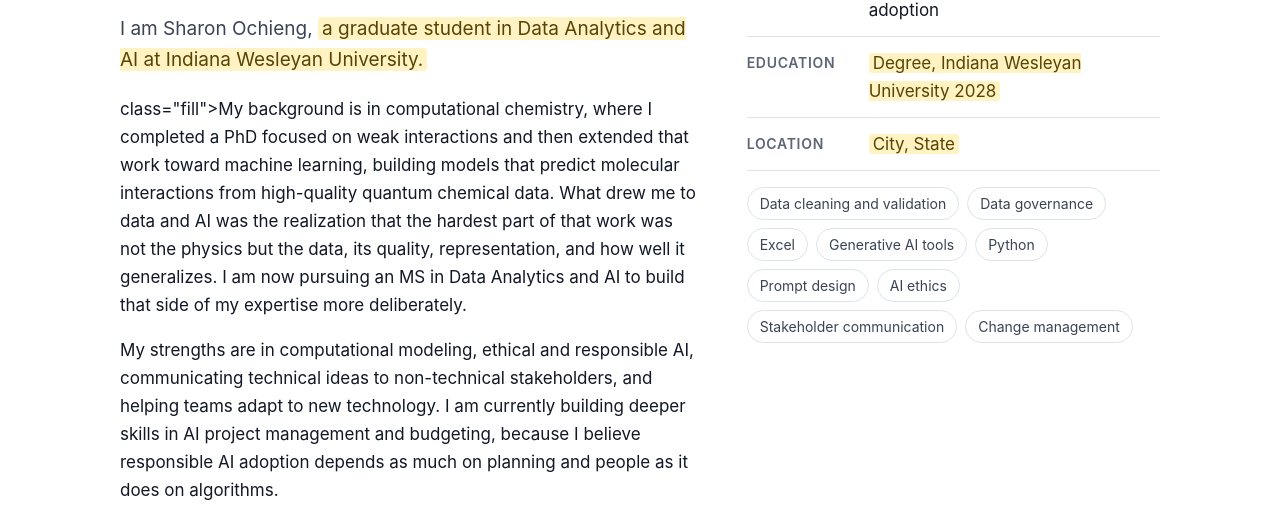
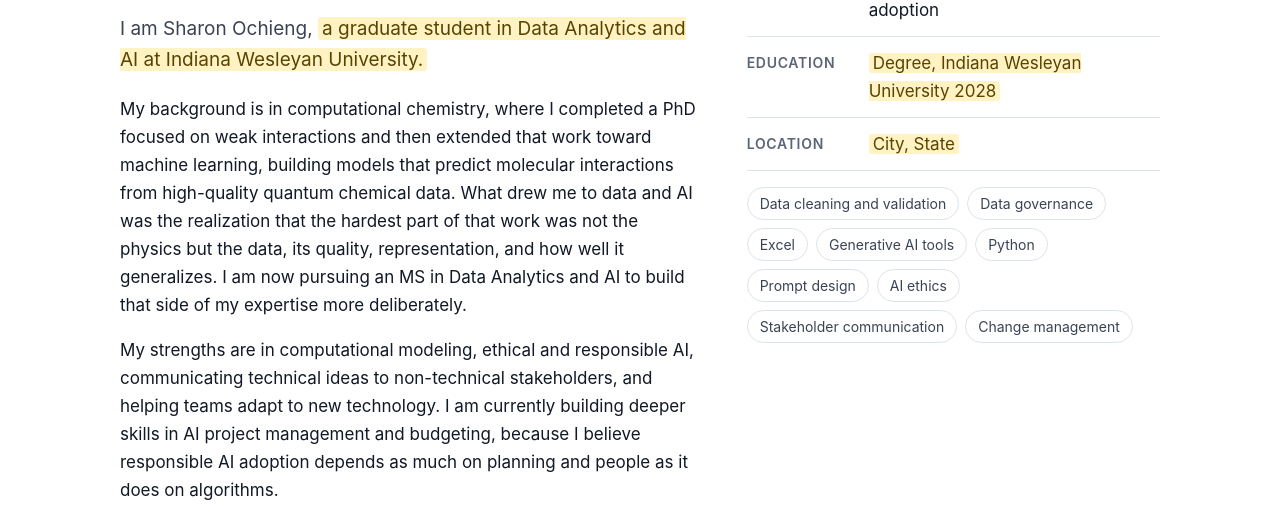
Before and after one commit to ochiengS/ochiengS.github.io, a plain HTML site: page index.html in a window 1280 px wide. Shown: the part 667-1183 px from the top of the page. Drawn offline with Linux system fonts and the light colour scheme.

Commit message:
Update index.html

```diff
--- a/index.html
+++ b/index.html
@@ -38,7 +38,7 @@
       <div>
         <h2>About me</h2>
         <p class="lead">I am Sharon Ochieng, <span class="fill">a graduate student in Data Analytics and AI at Indiana Wesleyan University.</span></p>
-        <p> class="fill">My background is in computational chemistry, where I completed a PhD focused on weak interactions and then extended that work toward machine learning, building models that predict molecular interactions from high-quality quantum chemical data. What drew me to data and AI was the realization that the hardest part of that work was not the physics but the data, its quality, representation, and how well it generalizes. I am now pursuing an MS in Data Analytics and AI to build that side of my expertise more deliberately.</p>
+        <p> My background is in computational chemistry, where I completed a PhD focused on weak interactions and then extended that work toward machine learning, building models that predict molecular interactions from high-quality quantum chemical data. What drew me to data and AI was the realization that the hardest part of that work was not the physics but the data, its quality, representation, and how well it generalizes. I am now pursuing an MS in Data Analytics and AI to build that side of my expertise more deliberately.</p>
         <p>My strengths are in computational modeling, ethical and responsible AI, communicating technical ideas to non-technical stakeholders, and helping teams adapt to new technology. I am currently building deeper skills in AI project management and budgeting, because I believe responsible AI adoption depends as much on planning and people as it does on algorithms.</p>
         <p><span class="fill">My goal is to grow as an independent researcher who uses computational modeling and AI to study real-world systems, while promoting the ethical and responsible use of these tools.</span></p>
       </div>
```
